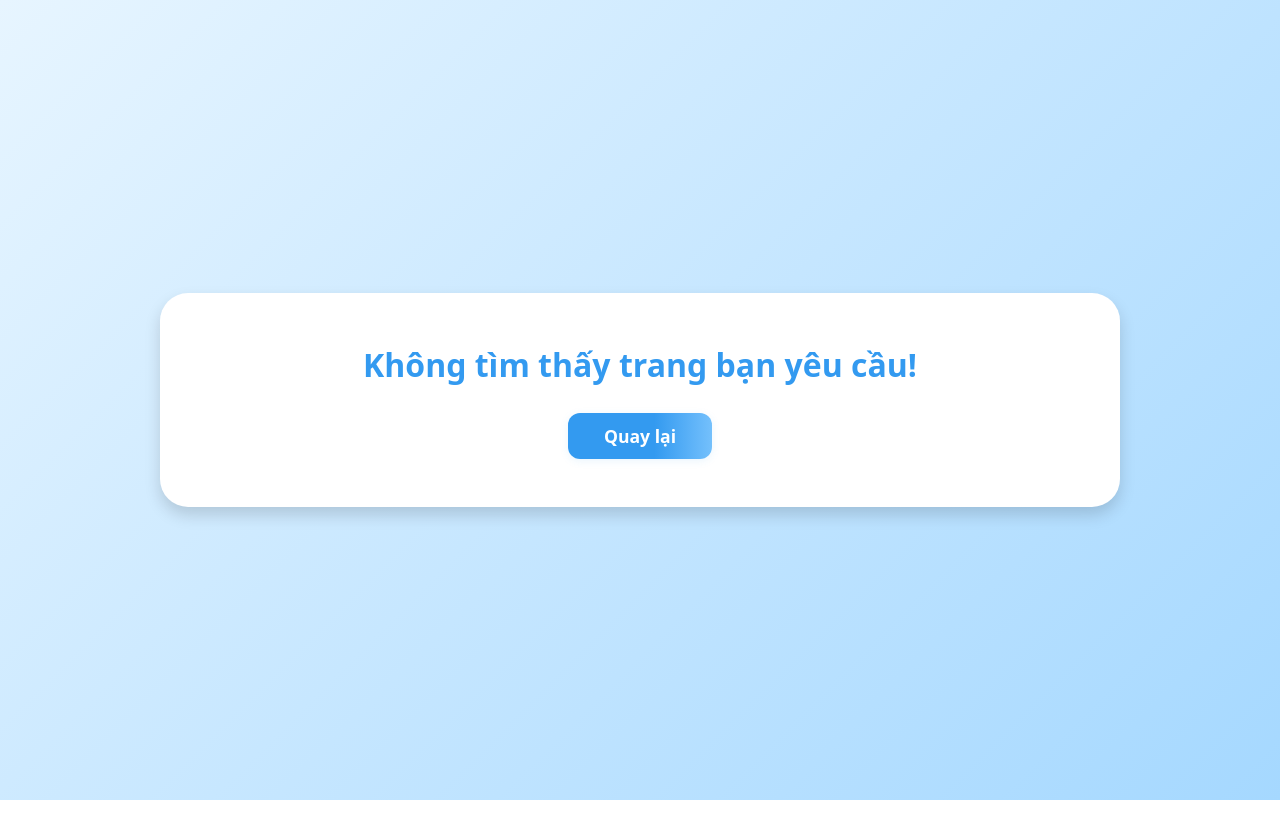
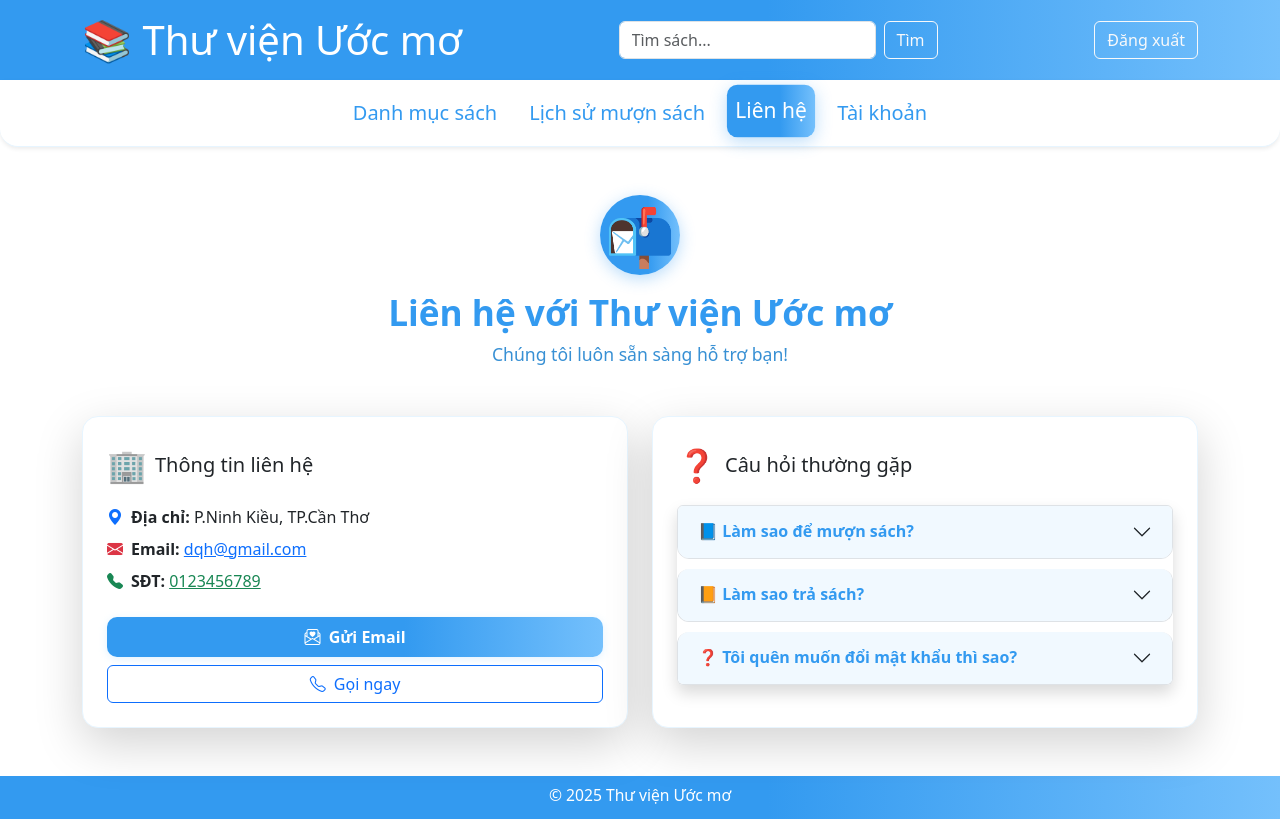
Before and after one commit to huydo1811/B2205870_DoQuangHuy_PROJECT, a Vue app in the folder frontend/: page /contact in a window 1280 px wide. Built offline with nearby package versions, Linux system fonts and the light colour scheme; sample sign-in values are in the browser's storage; what vue3-google-login would draw is missing.

Commit message:
Giao diện trang liên  hệ

```diff
--- a/frontend/src/components/user/Header.vue
+++ b/frontend/src/components/user/Header.vue
@@ -2,7 +2,7 @@
   <header class="custom-header">
     <div class="container d-flex justify-content-between align-items-center">
       <router-link to="/home" class="mb-0 text-decoration-none">
-        <h1 class="mb-0">📚 Thư viện ước mơ</h1>
+        <h1 class="mb-0">📚 Thư viện Ước mơ</h1>
       </router-link>
       <form class="d-flex" role="search">
         <input class="form-control me-2" type="search" placeholder="Tìm sách..." aria-label="Search">
--- a/frontend/src/components/user/Navbar.vue
+++ b/frontend/src/components/user/Navbar.vue
@@ -3,10 +3,18 @@
     <div class="container justify-content-center">
       <div class="collapse navbar-collapse justify-content-center" id="navbarNav">
         <ul class="navbar-nav">
-          <li class="nav-item"><a class="nav-link fs-5" href="#">Danh mục sách</a></li>
-          <li class="nav-item"><a class="nav-link fs-5" href="#">Lịch sử mượn sách</a></li>
-          <li class="nav-item"><a class="nav-link fs-5" href="#">Liên hệ</a></li>
-          <li class="nav-item"><a class="nav-link fs-5" href="#">Tài khoản</a></li>
+          <li class="nav-item">
+            <router-link class="nav-link fs-5" to="/books" active-class="active" exact-active-class="active">Danh mục sách</router-link>
+          </li>
+          <li class="nav-item">
+            <router-link class="nav-link fs-5" to="/history" active-class="active" exact-active-class="active">Lịch sử mượn sách</router-link>
+          </li>
+          <li class="nav-item">
+            <router-link class="nav-link fs-5" to="/contact" active-class="active" exact-active-class="active">Liên hệ</router-link>
+          </li>
+          <li class="nav-item">
+            <router-link class="nav-link fs-5" to="/account" active-class="active" exact-active-class="active">Tài khoản</router-link>
+          </li>
         </ul>
       </div>
     </div>
@@ -40,4 +48,11 @@
   transform: translateY(-2px) scale(1.05);
   text-decoration: none;
 }
+.navbar-nav .nav-link.active {
+  color: #fff !important;
+  background: linear-gradient(90deg, #339af0 60%, #74c0fc 100%);
+  box-shadow: 0 4px 16px 0 #339af055;
+  transform: translateY(-2px) scale(1.05);
+  text-decoration: none;
+}
 </style>
--- a/frontend/src/router/index.js
+++ b/frontend/src/router/index.js
@@ -5,6 +5,7 @@ import Register from '../views/user/Register.vue';
 import NotFound from '../views/NotFound.vue';
 import AdminHome from '../views/admin/AdminHome.vue';
 import UpdateInfo from '../views/user/UpdateInfo.vue';
+import Contact from '../views/user/Contact.vue';
 
 const routes = [
   { path: '/', redirect: '/login' },
@@ -13,6 +14,7 @@ const routes = [
   { path: '/admin', component: AdminHome, meta: { title: 'Quản trị viên' } },
   { path: '/home', component: Home, meta: { title: 'Trang chủ' } },
   { path: '/update-info', component: UpdateInfo },
+  { path: '/contact', component: Contact, meta: { title: 'Liên hệ' } },
   { path: '/:pathMatch(.*)*', name: 'NotFound', component: NotFound, meta: { title: 'Không tìm thấy' } }
 ];
 const router = createRouter({
--- /dev/null
+++ b/frontend/src/views/user/Contact.vue
@@ -0,0 +1,174 @@
+<template>
+  <main class="contact-container container my-5 animate-fadein">
+    <div class="text-center mb-5">
+      <div class="contact-hero-icon mb-3">
+        <span>📬</span>
+      </div>
+      <h2 class="contact-title">Liên hệ với Thư viện Ước mơ</h2>
+      <p class="contact-slogan">Chúng tôi luôn sẵn sàng hỗ trợ bạn!</p>
+    </div>
+    <div class="row g-4 align-items-stretch">
+      <!-- Card Thông tin liên hệ -->
+      <div class="col-md-6">
+        <div class="contact-card shadow-lg p-4 rounded-4 bg-white h-100">
+          <div class="d-flex align-items-center mb-3">
+            <span class="contact-card-icon me-2">🏢</span>
+            <h5 class="mb-0">Thông tin liên hệ</h5>
+          </div>
+          <ul class="list-unstyled mb-4">
+            <li class="mb-2"><i class="bi bi-geo-alt-fill text-primary me-2"></i><strong>Địa chỉ:</strong> P.Ninh Kiều, TP.Cần Thơ</li>
+            <li class="mb-2"><i class="bi bi-envelope-fill text-danger me-2"></i><strong>Email: </strong>
+              <a :href="'mailto:' + email" class="link-primary">{{ email }}</a>
+            </li>
+            <li><i class="bi bi-telephone-fill text-success me-2"></i><strong>SĐT: </strong>
+              <a :href="'tel:' + phone" class="link-success">{{ phone }}</a>
+            </li>
+          </ul>
+          <a :href="'mailto:' + email" class="btn btn-gradient w-100 mb-2">
+            <i class="bi bi-envelope-paper-heart me-1"></i> Gửi Email
+          </a>
+          <a :href="'tel:' + phone" class="btn btn-outline-primary w-100">
+            <i class="bi bi-telephone me-1"></i> Gọi ngay
+          </a>
+        </div>
+      </div>
+      <!-- Card FAQ -->
+      <div class="col-md-6">
+        <div class="contact-card shadow-lg p-4 rounded-4 bg-white h-100">
+          <div class="d-flex align-items-center mb-3">
+            <span class="contact-card-icon me-2">❓</span>
+            <h5 class="mb-0">Câu hỏi thường gặp</h5>
+          </div>
+          <div class="accordion faq shadow bg-white rounded" id="faqAccordion">
+            <div class="accordion-item">
+              <h2 class="accordion-header">
+                <button class="accordion-button collapsed" type="button" data-bs-toggle="collapse" data-bs-target="#faq1">
+                  📘 Làm sao để mượn sách?
+                </button>
+              </h2>
+              <div id="faq1" class="accordion-collapse collapse" data-bs-parent="#faqAccordion">
+                <div class="accordion-body">Đăng nhập->chọn "Danh mục sách"->chọn sách->nhấn "Mượn". Sau đó, đến thư viện và nhận sách.</div>
+              </div>
+            </div>
+            <div class="accordion-item">
+              <h2 class="accordion-header">
+                <button class="accordion-button collapsed" type="button" data-bs-toggle="collapse" data-bs-target="#faq2">
+                  📙 Làm sao trả sách?
+                </button>
+              </h2>
+              <div id="faq2" class="accordion-collapse collapse" data-bs-parent="#faqAccordion">
+                <div class="accordion-body">Đến trực tiếp thư viện để trả sách, trạng thái sẽ được cập nhật trong lịch sử mượn sách.</div>
+              </div>
+            </div>
+            <div class="accordion-item">
+              <h2 class="accordion-header">
+                <button class="accordion-button collapsed" type="button" data-bs-toggle="collapse" data-bs-target="#faq3">
+                  ❓ Tôi quên muốn đổi mật khẩu thì sao?
+                </button>
+              </h2>
+              <div id="faq3" class="accordion-collapse collapse" data-bs-parent="#faqAccordion">
+                <div class="accordion-body">Nhấn "Đổi mật khẩu" ở trang "Tài khoản".</div>
+              </div>
+            </div>
+          </div>
+        </div>
+      </div>
+    </div>
+  </main>
+</template>
+
+<script setup>
+const email = "dqh@gmail.com";
+const phone = "0123456789";
+</script>
+
+<style scoped>
+.contact-hero-icon {
+  font-size: 3.5rem;
+  background: linear-gradient(90deg, #339af0 60%, #74c0fc 100%);
+  border-radius: 50%;
+  width: 80px;
+  height: 80px;
+  display: flex;
+  align-items: center;
+  justify-content: center;
+  margin: 0 auto;
+  box-shadow: 0 4px 16px 0 #339af055;
+}
+.contact-title {
+  font-weight: 700;
+  color: #339af0;
+  font-size: 2.2rem;
+}
+.contact-slogan {
+  color: #3890d4;
+  font-size: 1.1rem;
+}
+.contact-card {
+  border: 1.5px solid #e7f5ff;
+  border-radius: 18px;
+  transition: box-shadow 0.18s, transform 0.18s;
+  background: #fff;
+}
+.contact-card:hover {
+  box-shadow: 0 8px 32px 0 #339af055;
+  transform: translateY(-4px) scale(1.02);
+}
+.contact-card-icon {
+  font-size: 2rem;
+}
+.faq-list {
+  padding-left: 0;
+  list-style: none;
+}
+.faq-list li {
+  margin-bottom: 1.1rem;
+  background: #f1f8fe;
+  padding: 0.7rem 1rem;
+  border-radius: 10px;
+  box-shadow: 0 2px 8px 0 #a5d8ff22;
+}
+.contact-img {
+  border-radius: 18px;
+  max-width: 100%;
+  height: auto;
+  box-shadow: 0 4px 16px rgba(163, 212, 255, 0.2);
+  margin-top: 1.5rem;
+}
+@keyframes fadeInUp {
+  0% { transform: translateY(40px); opacity: 0; }
+  100% { transform: translateY(0); opacity: 1; }
+}
+.animate-fadein {
+  animation: fadeInUp 0.6s ease-in-out;
+}
+.btn-gradient {
+  background: linear-gradient(90deg, #339af0 60%, #74c0fc 100%);
+  color: #fff;
+  border: none;
+  border-radius: 10px;
+  font-weight: 600;
+  padding: 8px 22px;
+  transition: background 0.2s, box-shadow 0.2s;
+  box-shadow: 0 2px 8px 0 #a5d8ff55;
+}
+.btn-gradient:hover {
+  background: linear-gradient(90deg, #74c0fc 0%, #339af0 100%);
+  color: #fff;
+  box-shadow: 0 4px 16px 0 #339af055;
+}
+.accordion-button {
+  background-color: #f1f9ff;
+  font-weight: 600;
+  color: #339af0;
+}
+.accordion-button:not(.collapsed) {
+  background: linear-gradient(90deg, #339af0 60%, #74c0fc 100%);
+  color: #fff;
+}
+.accordion-item {
+  border-radius: 12px;
+  margin-bottom: 10px;
+  overflow: hidden;
+}
+</style>
--- a/frontend/src/views/user/Home.vue
+++ b/frontend/src/views/user/Home.vue
@@ -1,5 +1,5 @@
 <template>
-  <main class="container my-5">
+  <main class="container my-5 animate-fadein">
     <div class="text-center mb-4">
       <h2 class="home-title">Chào mừng đến với Thư viện Ước mơ!</h2>
       <p class="home-slogan">Khám phá tri thức, chạm tới ước mơ của bạn.</p>
@@ -28,8 +28,7 @@
               <h5 class="card-title ms-2 mb-0">Hướng dẫn mượn sách</h5>
             </div>
             <p class="card-text">Tìm hiểu cách mượn sách, trả sách và theo dõi lịch sử mượn.</p>
-            <a href="#" class="btn btn-gradient">Xem thêm</a>
-          </div>
+            <router-link to="/books" class="btn btn-gradient">Xem thêm</router-link>          </div>
         </div>
       </div>
       <div class="col-md-4">
@@ -50,6 +49,14 @@
 </template>
 
 <style scoped>
+.animate-fadein {
+  animation: fadeInUp 0.6s ease-in-out;
+}
+@keyframes fadeInUp {
+  0% { transform: translateY(40px); opacity: 0; }
+  100% { transform: translateY(0); opacity: 1; }
+}
+
 .home-title {
   font-weight: 700;
   font-size: 2.2rem;
```
